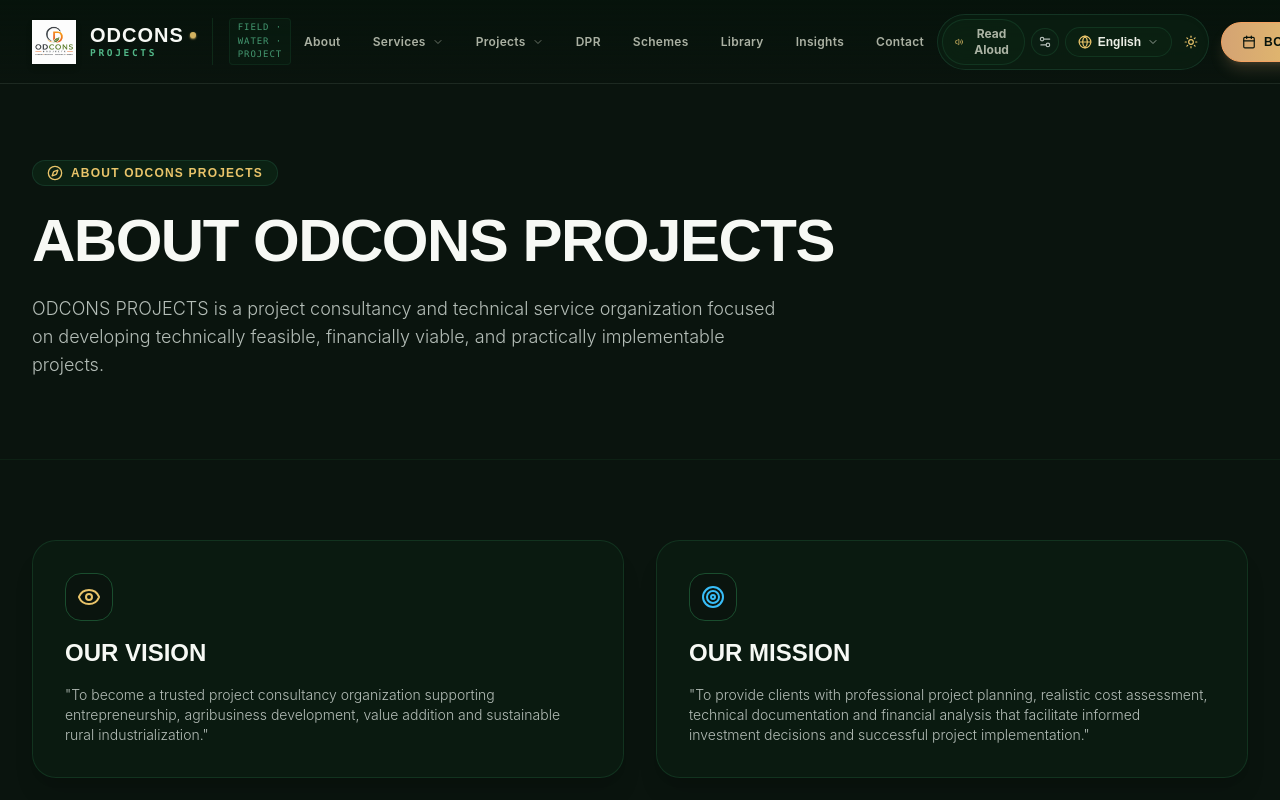
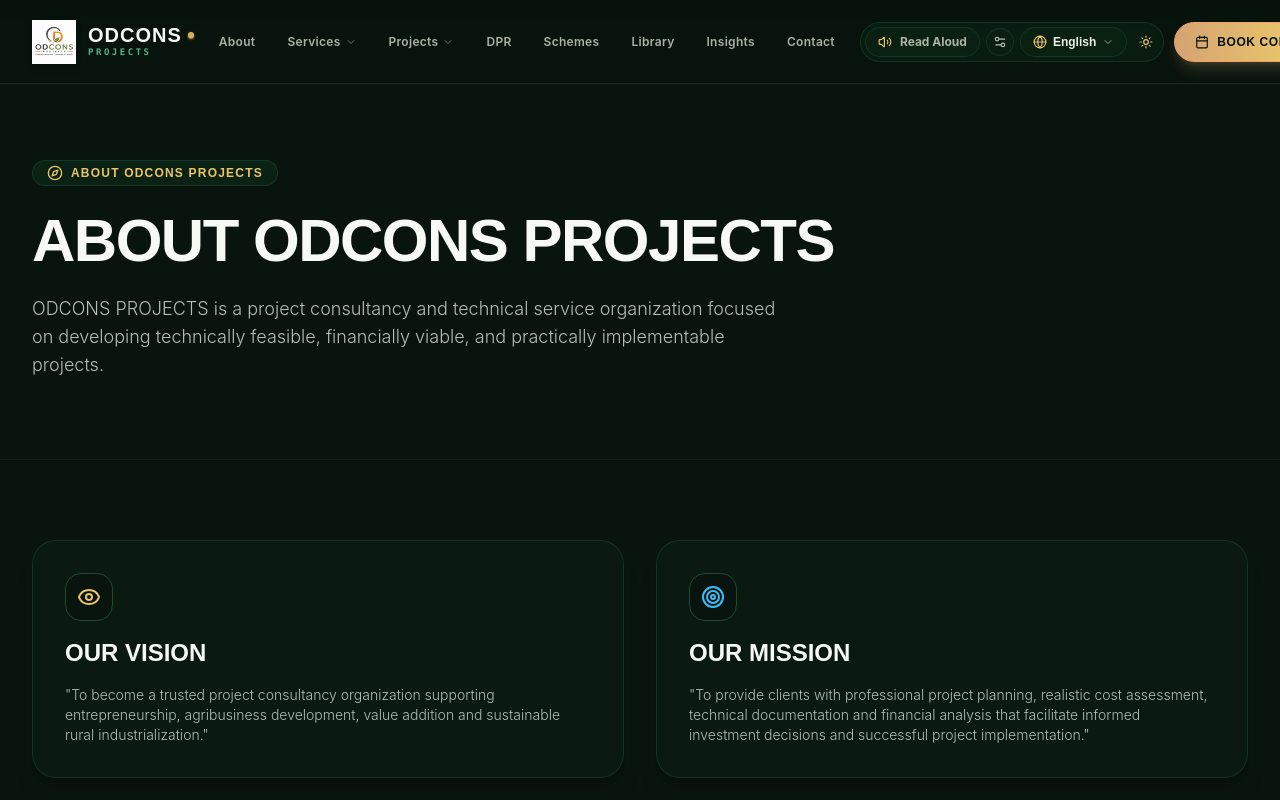
Before and after one commit to Axelithhq/Odcones-Projects, a Next.js app: page /en/about in a window 1280 px wide. Shown: the top 800 px of the page. Built offline with nearby package versions, Linux system fonts and the light colour scheme.

Commit message:
style: fix header responsive breakpoint alignment and element spacing across viewports

```diff
--- a/src/components/layout/Header.tsx
+++ b/src/components/layout/Header.tsx
@@ -81,24 +81,25 @@
         className={`fixed top-0 left-0 right-0 z-50 transition-all duration-500 ${
           isScrolled
             ? isLight
-              ? "h-[70px] bg-white backdrop-blur-2xl border-b border-[#B8C2B3] shadow-xl shadow-forest-900/5 text-[#0B130E]"
-              : "h-[70px] bg-theme-base/92 backdrop-blur-2xl border-b border-forest-500/25 shadow-2xl shadow-forest-950/70 text-sand-50"
-            : "h-[84px] bg-gradient-to-b from-forest-950/85 via-forest-950/45 to-transparent border-b border-sand-100/10 text-sand-50"
+              ? "h-[72px] bg-white/95 backdrop-blur-2xl border-b border-[#B8C2B3] shadow-xl shadow-forest-900/5 text-[#0B130E]"
+              : "h-[72px] bg-theme-base/95 backdrop-blur-2xl border-b border-forest-500/25 shadow-2xl shadow-forest-950/70 text-sand-50"
+            : "h-[84px] bg-gradient-to-b from-forest-950/90 via-forest-950/50 to-transparent border-b border-sand-100/10 text-sand-50"
         }`}
       >
-        <div className="max-w-7xl mx-auto h-full px-4 sm:px-6 lg:px-8 flex items-center justify-between relative">
-          {/* Brand Logo & Technical Domain Accent */}
-          <div className="flex items-center gap-4">
+        <div className="max-w-[1440px] mx-auto h-full px-4 sm:px-6 lg:px-8 flex items-center justify-between gap-3 relative">
+
+          {/* Left: Brand Logo & CAD Survey Badge */}
+          <div className="flex items-center gap-3 flex-shrink-0">
             <Link
               href="/"
-              className="group flex items-center gap-3.5 z-10"
+              className="group flex items-center gap-3 z-10"
               data-cursor-text="ODCONS"
             >
               <div className="relative flex items-center justify-center py-1 group-hover:scale-105 transition-transform duration-300">
                 <img
                   src="/logo.png"
                   alt="ODCONS PROJECTS Logo"
-                  className="h-10 sm:h-11 w-auto max-w-[160px] object-contain drop-shadow-md"
+                  className="h-10 sm:h-11 w-auto max-w-[150px] object-contain drop-shadow-md"
                 />
               </div>
 
@@ -111,7 +112,7 @@
                   </span>
                   <span className="w-1.5 h-1.5 rounded-full bg-harvest-400 animate-pulse shadow-sm shadow-harvest-400" />
                 </div>
-                <span className={`text-[9.5px] font-mono font-bold tracking-[0.28em] uppercase leading-tight pt-0.5 ${
+                <span className={`text-[9px] font-mono font-bold tracking-[0.28em] uppercase leading-tight pt-0.5 ${
                   isLight && isScrolled ? "text-forest-700" : "text-forest-300"
                 }`}>
                   PROJECTS
@@ -119,16 +120,16 @@
               </div>
             </Link>
 
-            {/* CAD Survey Coordinate Accent */}
-            <div className="hidden lg:flex items-center gap-2 pl-4 border-l border-forest-700/40">
+            {/* CAD Survey Coordinate Accent (Shown on 2XL screens) */}
+            <div className="hidden 2xl:flex items-center gap-2 pl-3 border-l border-forest-700/40">
               <span className="px-2 py-0.5 rounded bg-forest-900/40 border border-forest-700/30 text-[9px] font-mono tracking-widest text-forest-300/80 uppercase">
                 FIELD · WATER · PROJECT
               </span>
             </div>
           </div>
 
-          {/* Minimalist Editorial Desktop Navigation */}
-          <nav className="hidden xl:flex items-center gap-1.5 h-full">
+          {/* Center: Desktop Navigation Bar (Starts seamlessly at lg: 1024px) */}
+          <nav className="hidden lg:flex items-center justify-center gap-1 xl:gap-1.5 h-full">
             {primaryNav.map((item) => {
               const isActive = pathname === item.href || (item.href !== "/" && pathname.startsWith(item.href));
               const isHovered = activeMegaMenu === item.hasMega;
@@ -142,7 +143,7 @@
                 >
                   <Link
                     href={item.href}
-                    className={`group relative px-3 py-1.5 rounded-full border text-xs font-semibold tracking-wide transition-all duration-200 flex items-center gap-1.5 ${
+                    className={`group relative px-2.5 xl:px-3 py-1.5 rounded-full border text-xs font-semibold tracking-wide transition-all duration-200 flex items-center gap-1 ${
                       isActive
                         ? isLight && isScrolled
                           ? "bg-harvest-400/20 text-harvest-800 border-harvest-500/40 font-bold"
@@ -152,7 +153,7 @@
                         : "border-transparent text-sand-200/80 hover:text-sand-50 hover:bg-forest-800/40 hover:border-forest-700/40"
                     }`}
                   >
-                    <span className="group-hover:-translate-y-[0.5px] transition-transform duration-200">
+                    <span className="group-hover:-translate-y-[0.5px] transition-transform duration-200 whitespace-nowrap">
                       {item.label}
                     </span>
 
@@ -176,8 +177,8 @@
             })}
           </nav>
 
-          {/* Compact Utility Controls & Shimmering CTA */}
-          <div className="hidden lg:flex items-center gap-3">
+          {/* Right: Desktop Utility Controls & Consultation CTA Button */}
+          <div className="hidden lg:flex items-center gap-2.5 flex-shrink-0">
             {/* Utility Controls Group */}
             <div className={`flex items-center gap-1.5 p-1 rounded-full border shadow-inner ${
               isLight && isScrolled
@@ -209,7 +210,7 @@
             {/* High-Attraction Perfectly Aligned Consultation CTA Button */}
             <Link
               href="/book-consultation"
-              className="group relative inline-flex items-center justify-center gap-2 h-10 px-5 rounded-full bg-gradient-to-r from-harvest-500 via-harvest-400 to-harvest-600 text-forest-950 font-display font-extrabold text-xs tracking-wider uppercase shadow-lg shadow-harvest-500/20 border border-harvest-300 hover:scale-[1.04] hover:shadow-harvest-400/40 hover:border-white transition-all duration-300 flex-shrink-0"
+              className="group relative inline-flex items-center justify-center gap-2 h-10 px-4.5 xl:px-5 rounded-full bg-gradient-to-r from-harvest-500 via-harvest-400 to-harvest-600 text-forest-950 font-display font-extrabold text-xs tracking-wider uppercase shadow-lg shadow-harvest-500/20 border border-harvest-300 hover:scale-[1.04] hover:shadow-harvest-400/40 hover:border-white transition-all duration-300 flex-shrink-0"
             >
               <Calendar className="w-3.5 h-3.5 text-forest-950 group-hover:rotate-12 transition-transform" />
               <span className="whitespace-nowrap">{isOr ? "ବୁକିଂ କରନ୍ତୁ" : "Book Consultation"}</span>
@@ -217,7 +218,7 @@
             </Link>
           </div>
 
-          {/* Mobile Menu Button */}
+          {/* Mobile Menu Button (Only visible below lg: 1024px) */}
           <div className="flex items-center gap-2 lg:hidden">
             <ReadAloudControls />
             <button
@@ -284,7 +285,7 @@
                   </div>
                 )}
 
-                {/* Projects Directory Mega Menu with High Attraction "START YOUR PROJECT" CTA */}
+                {/* Projects Directory Mega Menu */}
                 {activeMegaMenu === "projects" && (
                   <div className="grid grid-cols-1 md:grid-cols-12 gap-6 items-center">
                     <div className="md:col-span-7 grid grid-cols-2 gap-3">
```
